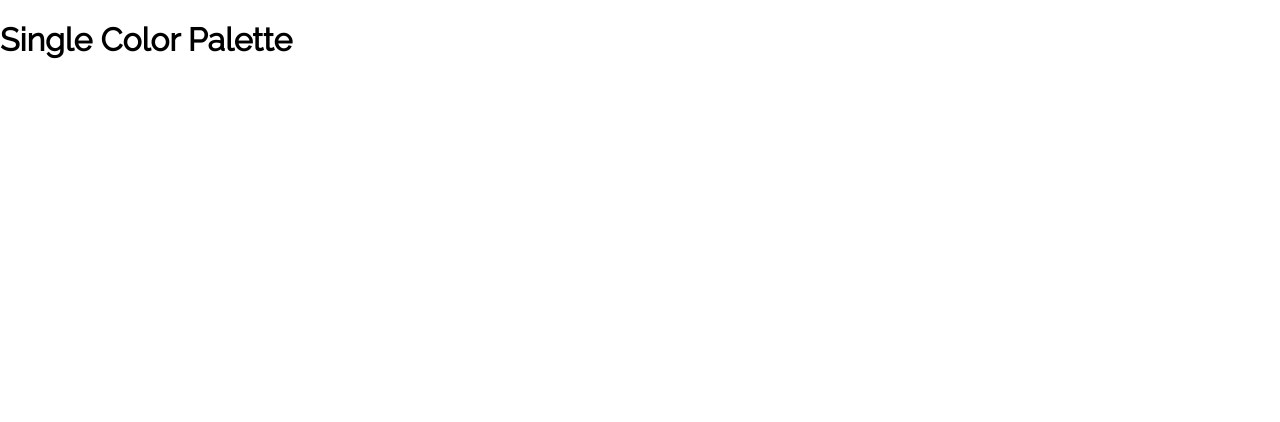
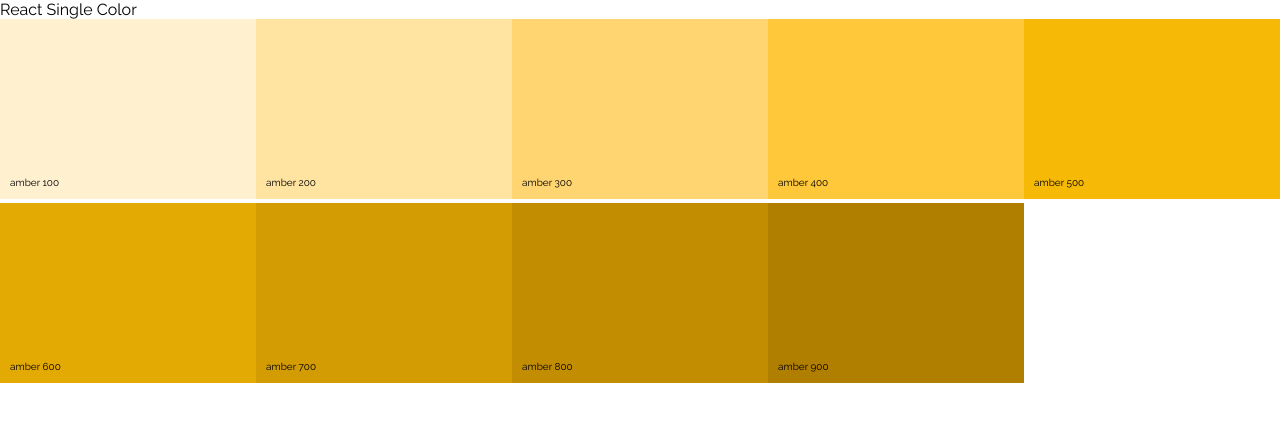
Before and after one commit to jamesv28/Color-Palette, a React (Create React App) app: page /palette/flat-ui-colors-american/amber in a window 1280 px wide. Shown: the top 422 px of the page. Built offline with nearby package versions, Linux system fonts and the light colour scheme.

Commit message:
added shading to text based on the color boxes luminosity

```diff
--- a/src/App.css
+++ b/src/App.css
@@ -179,3 +179,11 @@
     font-size: 1.5rem;
     margin-left: 1rem;
 }
+
+.lightText {
+    color: white;
+}
+
+.darkText {
+     color: black !important;
+}
--- a/src/App.js
+++ b/src/App.js
@@ -25,7 +25,11 @@ class App extends Component {
         />
         <Route
           exact path="/palette/:paletteId/:colorId"
-          render={() => <SingleColorPalette/>}
+          render={(routeProps) =>
+          <SingleColorPalette
+            palette={generatePalette(this.findPalette(routeProps.match.params.paletteId))}
+            colorId={routeProps.match.params.colorId}
+            /> }
         />
         <Route
           exact path='/palette/:id'
--- a/src/ColorBox.js
+++ b/src/ColorBox.js
@@ -1,6 +1,7 @@
 import React, { Component } from 'react';
 import {CopyToClipboard} from 'react-copy-to-clipboard';
 import {Link} from 'react-router-dom';
+import chroma from 'chroma-js';
 
 class ColorBox extends Component {
 
@@ -21,8 +22,10 @@ class ColorBox extends Component {
     }
 
     render() {
-        const {name, background, paletteId, colorId} = this.props;
+        const {name, background, paletteId, colorId, showLink} = this.props;
         const {copied} = this.state;
+        const isDarkColor = chroma(background).luminance() <= 0.06;
+        const isLightColor = chroma(background).luminance() >= 0.8;
 
         return (
             <CopyToClipboard text={background} onCopy={this.changeCopyState} >
@@ -34,10 +37,12 @@ class ColorBox extends Component {
                     </div>
                     <div className="copy-container">
                         <div className="body-content">
-                            <span>{name}</span>
-                            <Link to={`/palette/${paletteId}/${colorId}`} onClick={e => e.stopPropagation()}>
-                                <button className="see-more ">More</button>
-                            </Link>
+                            <span className={isDarkColor && 'lightText'}>{name}</span>
+                            { showLink && (
+                                <Link to={`/palette/${paletteId}/${colorId}`} onClick={e => e.stopPropagation()}>
+                                    <button className={`see-more ${isLightColor && "darkText"}`}>More</button>
+                                </Link>
+                            ) }
                         </div>
                         <button className="copy-button">Copy</button>
                     </div>
--- a/src/Palette.js
+++ b/src/Palette.js
@@ -36,6 +36,7 @@ class Palette extends Component {
                 key={color.id}
                 colorId={color.id}
                 paletteId={id}
+                showLink={true}
             />
         ))
         return (
--- a/src/SingleColorPalette.js
+++ b/src/SingleColorPalette.js
@@ -1,11 +1,40 @@
 import React, { Component } from 'react';
+import ColorBox from './ColorBox';
 
 class SingleColorPalette extends Component {
+
+    constructor(props) {
+        super(props);
+        this._shades = this.gatherShades(this.props.palette, this.props.colorId);
+    }
+
+    gatherShades(palette, colorFilterBy) {
+        let shades = [];
+        let allColors =  palette.colors;
+        for(let key in allColors) {
+            shades = shades.concat(
+                allColors[key].filter(color => color.id === colorFilterBy)
+            )
+        }
+        return shades.slice(1);
+    }
+
     render() {
+        const colorBoxes = this._shades.map(color => (
+            <ColorBox
+                background={color.hex}
+                name={color.name}
+                key={color.name}
+                showLink={false}
+            />
+        ))
         return (
-            <h1>
-                Single Color Palette
-            </h1>
+            <div className="palette">
+                React Single Color
+                <div className="palette-colors">
+                    {colorBoxes}
+                </div>
+            </div>
         )
     }
 }
```
